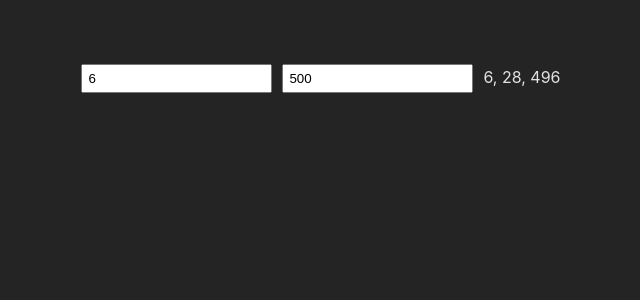
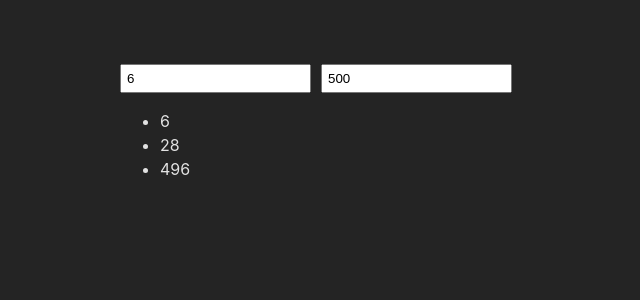
Before and after one commit to sebastianlonre/PerfectNumbers, a React (Vite) app: page / in a window 1280 px wide. Shown: the top 300 px of the page, without its empty margins (319-959 px from the left). Built offline with nearby package versions, Linux system fonts and the light colour scheme.

Commit message:
Se corrige la unicidad del metodo PerfectNumber

```diff
--- a/src/HomePage.jsx
+++ b/src/HomePage.jsx
@@ -32,6 +32,8 @@ export const HomePage = () => {
     localStorage.setItem('maxRange', newValue);
   };
 
+  const perfectNumbersData = PerfectNumber(minRange,maxRange)
+
   return (
     <>
       <div className='div_center'>
@@ -48,8 +50,18 @@ export const HomePage = () => {
           onChange={handleMaxRangeChange}
         />
 
-        <PerfectNumber minRange={minRange} maxRange={maxRange}/>
+      </div>
 
+      <div>
+      <ul>
+        {perfectNumbersData.length > 0 ? (
+          perfectNumbersData.map((number, index) => (
+            <li key={index}>{number}</li>
+          ))
+        ) : (
+          <li>No hay números perfectos en el rango dado.</li>
+        )}
+      </ul>
       </div>
     </>
   )
--- a/src/components/PerfectNumber.jsx
+++ b/src/components/PerfectNumber.jsx
@@ -1,16 +1,10 @@
-import React, { useState, useEffect } from 'react';
-
-export const PerfectNumber = ({ minRange, maxRange }) => {
-
-    const [perfectNumbers, setPerfectNumbers] = useState([]);
+export const PerfectNumber = (minRange, maxRange) => {
 
   //Algortimo para determinar si un numero es perfecto
-    const IsPerfectNumber = ( number )=>{
-
+  const IsPerfectNumber = (number) => {
       let sum = 1;
       //En el ciclo se itera hasta la raíz cuadrada del número
       //Porque en un numero perfecto su raiz siempre sera inferio
-
       for (let i = 2; i <= Math.sqrt(number); i++) {
         //Se verifica que el valor de la i sea divisor de number
           if (number % i === 0) {
@@ -19,17 +13,14 @@ export const PerfectNumber = ({ minRange, maxRange }) => {
 
               // Si i no es la raíz cuadrada de number, agrega
               // el divisor correspondiente de i a la suma.
-
               if (i !== Math.sqrt(number)) {
                   sum += number / i;
               }
           }
       }
+      return sum === number;
+  };
 
-        return sum === number;
-    }
-
-    useEffect(() => {
   // Función para encontrar números perfectos dentro del rango dado.
   const findPerfectNumbers = (minRange, maxRange) => {
       // Ajusta el valor mínimo del rango si es menor que 2.
@@ -46,12 +37,8 @@ export const PerfectNumber = ({ minRange, maxRange }) => {
               arrayPerfectNumbers.push(i);
           }
       }
-          setPerfectNumbers(arrayPerfectNumbers);
+      return arrayPerfectNumbers;
   };
 
-      findPerfectNumbers(minRange, maxRange);
-
-  }, [minRange, maxRange]);
-
-  return perfectNumbers.join(', ');
+  return findPerfectNumbers(minRange, maxRange);
 };
```
Lines whose indentation alone changed are shown as unchanged.
